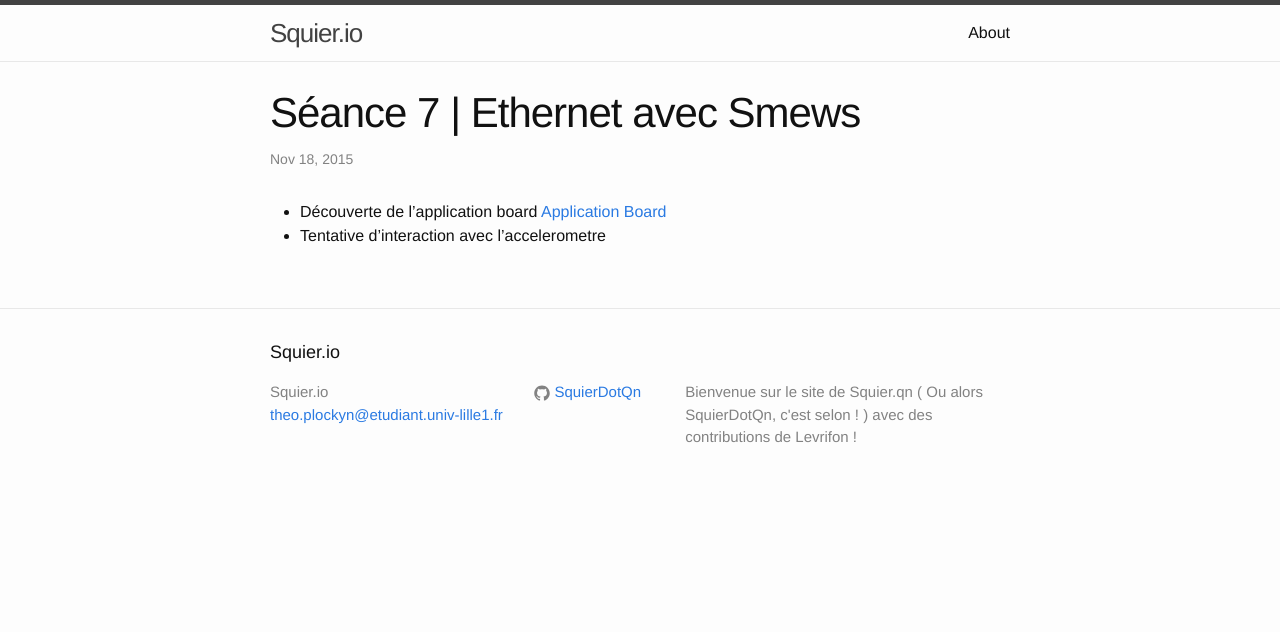
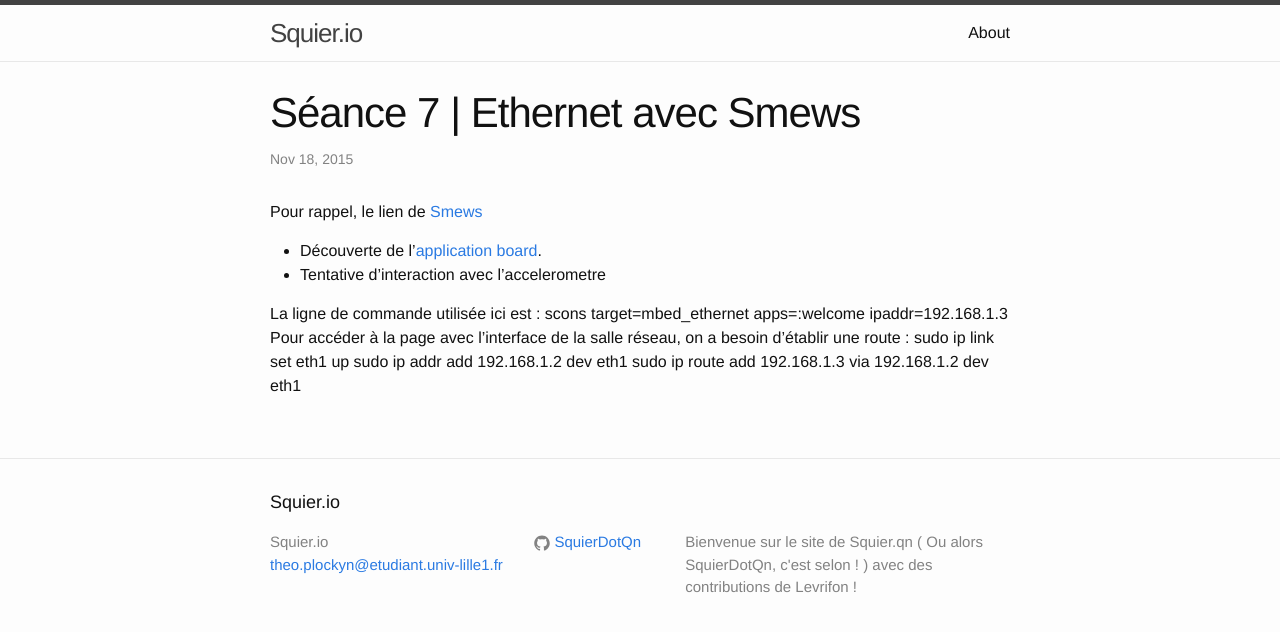
Before and after one commit to SquierDotQn/SquierDotQn.github.io, a Jekyll site: the page built from _posts/2015-11-18-seance-7.markdown, in a window 1280 px wide. Shown: the top 632 px of the page. Built offline with Jekyll 4.4.1, drawn with Linux system fonts in a browser that asks for light colours.

Commit message:
patate douce

```diff
--- a/_posts/2015-10-21-seance-6.markdown
+++ b/_posts/2015-10-21-seance-6.markdown
@@ -7,6 +7,6 @@ categories: pje seance
 * Téléchargement de [Smews][smews-gh]
 * Génération du binaire et tentative d'utilisation (infructueuse pour le moment)
 
-La ligne de commande adaptée est : scons target=mbed_slip apps={applications} ipaddr={id}
+La ligne de commande adaptée est : scons target=mbed_ethernet apps={applications} ipaddr={id}
 
 [smews-gh]: 	https://github.com/2xs/smews
--- a/_posts/2015-11-18-seance-7.markdown
+++ b/_posts/2015-11-18-seance-7.markdown
@@ -4,7 +4,16 @@ title:  "Séance 7 | Ethernet avec Smews"
 date:   2015-11-18 14:00:00
 categories: pje seance smews
 ---
-* Découverte de l'application board  [Application Board][board]
+Pour rappel, le lien de [Smews][smews-gh]
+* Découverte de l'[application board][board].
 * Tentative d'interaction avec l'accelerometre
 
+
+La ligne de commande utilisée ici est : scons target=mbed_ethernet apps=:welcome ipaddr=192.168.1.3
+Pour accéder à la page avec l'interface de la salle réseau, on a besoin d'établir une route :
+sudo ip link set eth1 up
+sudo ip addr add 192.168.1.2 dev eth1
+sudo ip route add 192.168.1.3 via 192.168.1.2 dev eth1
+
 [board]: 	https://developer.mbed.org/cookbook/mbed-application-board
+[smews-gh]: 	https://github.com/2xs/smews
```
